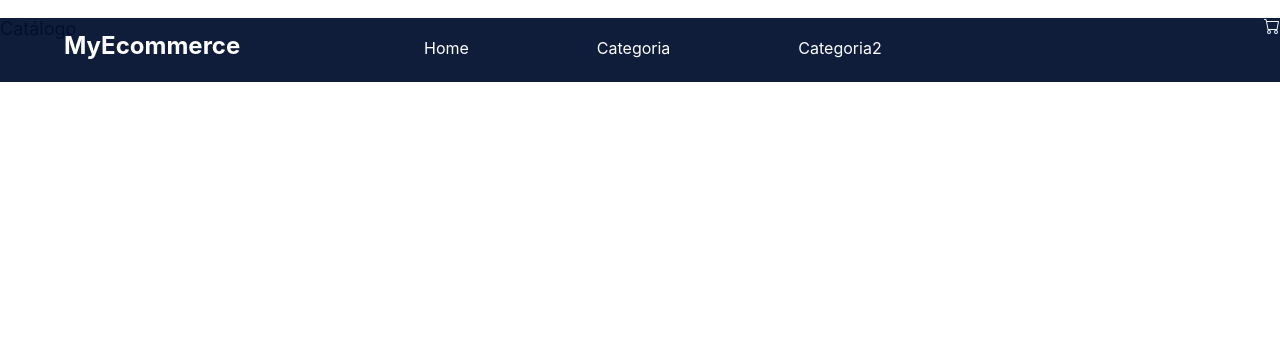
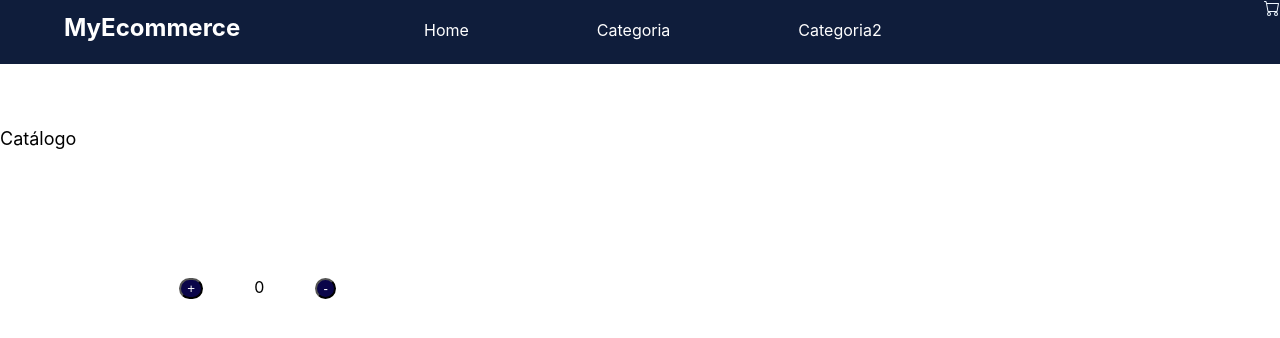
Before and after one commit to agusorias/IdeaOrias, a React (Create React App) app: page / in a window 1280 px wide. Shown: the top 338 px of the page. Built offline with nearby package versions, Linux system fonts and the light colour scheme.

Commit message:
Desafio 5

```diff
--- a/src/App.css
+++ b/src/App.css
@@ -1,6 +1,15 @@
 .App {
   width: 100vw;
   color: black;
+}
+
+.App-header {
+  position: fixed;
+  top: 0%;
+}
+
+.body {
+  margin-top: 10%;
 }
 
 /*@media (prefers-reduced-motion: no-preference) {
--- a/src/App.js
+++ b/src/App.js
@@ -1,8 +1,8 @@
 import './App.css';
 import Navbar from './components/Navbar';
-import "./components/CardWidget.css";
+import "./components/CartWidget.css";
 import "./components/Navbar.css";
-import "./components/ItemListContainer.css"
+import "./components/ItemListContainer.css";
 import ItemListContainer from './components/ItemListContainer';
 
 function App() {
@@ -12,8 +12,9 @@ function App() {
                 <Navbar/>
             </header>
 
+            <div className="body">
             <ItemListContainer greeting = "Catálogo"/>
-
+            </div>
         </div>
     );
 }
--- a/src/components/CardWidget.js
+++ b/src/components/CartWidget.js
@@ -1,6 +1,6 @@
 import React from 'react'
 
-const CardWidget = () => {
+const CartWidget = () => {
     return (
         <div className = "contenedor-cart" >
             <svg xmlns = "http://www.w3.org/2000/svg" width = "16"nheight = "16" fill = "currentColor" className = "bi bi-cart" viewBox = "0 0 16 16">
@@ -10,4 +10,4 @@ const CardWidget = () => {
     )
 }
 
-export default CardWidget;
+export default CartWidget;
--- /dev/null
+++ b/src/components/ItemCount.css
@@ -0,0 +1,23 @@
+.contenedorBotones {
+    margin: 10%;
+
+}
+
+.textoCounter {
+    margin-left: 5%;
+    text-align: center;
+    display: inline;
+}
+
+.botonCounter {
+    display: inline;
+    margin-left: 5%;
+    background-color: rgb(10, 5, 73);
+    color: white;
+    border-radius: 28px;
+}
+
+.botonCounter:hover {
+    background-color: white;
+    color: rgb(10, 5, 73);
+}
--- /dev/null
+++ b/src/components/ItemCount.jsx
@@ -0,0 +1,29 @@
+import { useState } from "react";
+import React from "react";
+import "./ItemCount.css";
+
+const ItemCount = ({stock}) => {
+    const [counter, setCounter] = useState(0);
+
+    const add = () => {
+         if (counter < stock) {
+             setCounter(counter + 1)
+         }
+    }
+
+    const decrease = () => {
+        if (counter > 1) {
+            setCounter(counter - 1)
+        }
+    }
+
+    return (
+        <div className="contenedorBotones">
+            <button className="botonCounter" onClick={add}>+</button>
+            <p className="textoCounter">{counter}</p>
+            <button className="botonCounter" onClick={decrease}>-</button>
+        </div>
+    )
+}
+
+export default ItemCount;
--- a/src/components/ItemListContainer.js
+++ /dev/null
@@ -1,9 +0,0 @@
-import React from "react";
-
-const ItemListContainer = (props) => {
-    return (
-        <p className="texto"> { props.greeting } </p>
-    )
-}
-
-export default ItemListContainer;
--- /dev/null
+++ b/src/components/ItemListContainer.jsx
@@ -0,0 +1,13 @@
+import React from "react";
+import ItemCount from "./ItemCount";
+
+const ItemListContainer = (props) => {
+    return (
+        <div>
+            <p className="texto"> { props.greeting } </p>
+            <ItemCount stock="5"/>
+        </div>
+    )
+}
+
+export default ItemListContainer;
--- a/src/components/Navbar.css
+++ b/src/components/Navbar.css
@@ -1,5 +1,5 @@
 .navbarStyle {
-    margin-top: 0px;
+    margin-top: 0%;
     height: 4rem;
     background-color: rgba(2, 16, 48, 0.945);
     position: fixed;
--- a/src/components/Navbar.js
+++ b/src/components/Navbar.js
@@ -1,16 +1,16 @@
 import React from 'react';
-import CardWidget from './CardWidget';
+import CartWidget from './CartWidget';
 
 const Navbar = () => {
     return (
-        <nav className = "navbarStyle" >
-            <div className = "container" >
+        <nav className = "">
+            <div className = "navbarStyle" >
                 <h1 className = "brand" ><a href="#Aplicacion" className="navbarLink">MyEcommerce</a></h1>
                 <ul className = "navbar-contenedor">
                     <li className = "item-navbar" ><a href="#Aplicacion" className="navbarLink">Home</a></li>
                     <li className = "item-navbar" ><a href="#Aplicacion" className="navbarLink">Categoria</a></li>
                     <li className = "item-navbar" ><a href="#Aplicacion" className="navbarLink">Categoria2</a></li>
-                    <CardWidget />
+                    <CartWidget />
                 </ul>
             </div>
         </nav>
```
Also changed, not shown: src/components/CartWidget.css (renamed from src/components/CardWidget.css).
